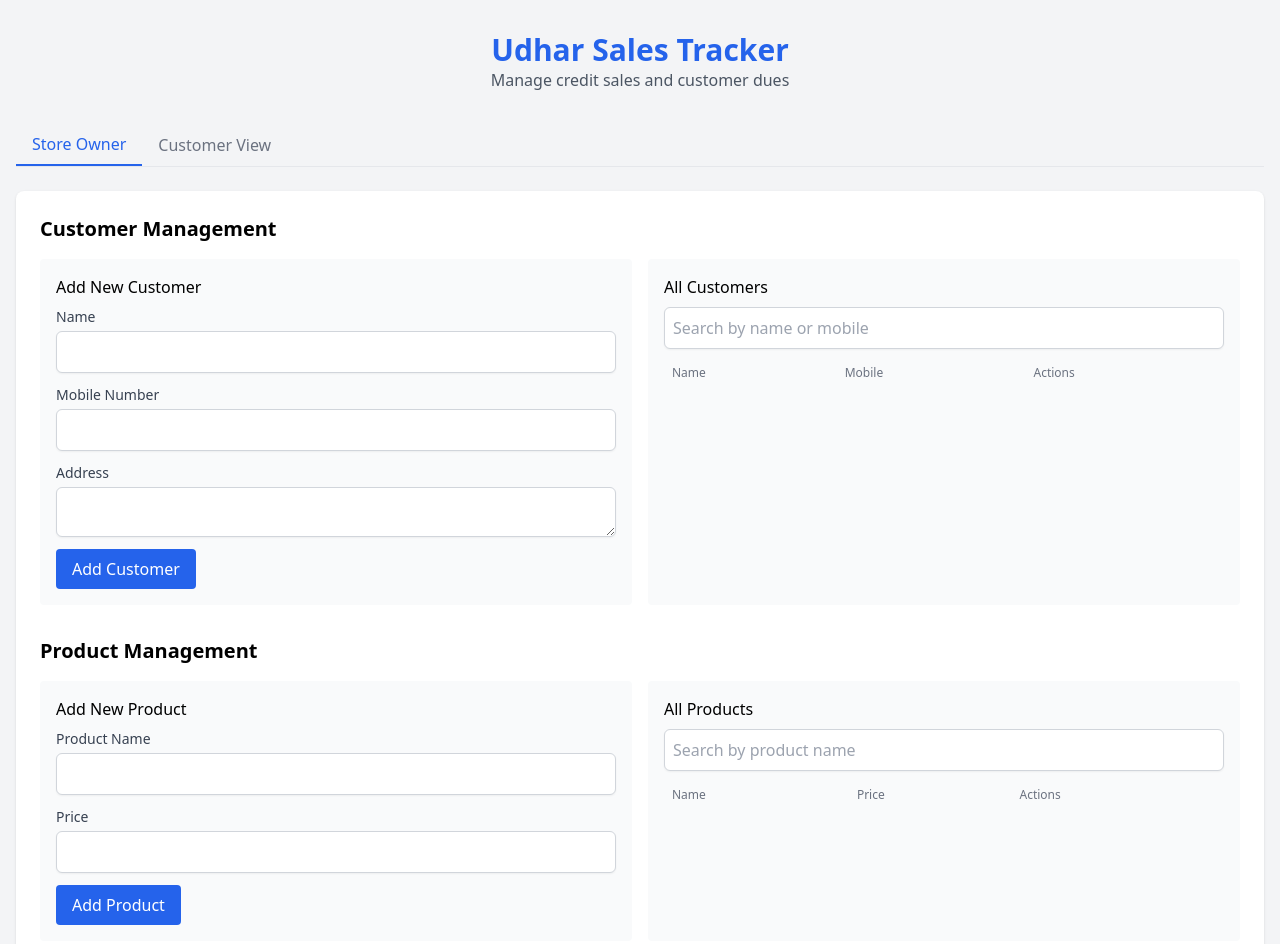
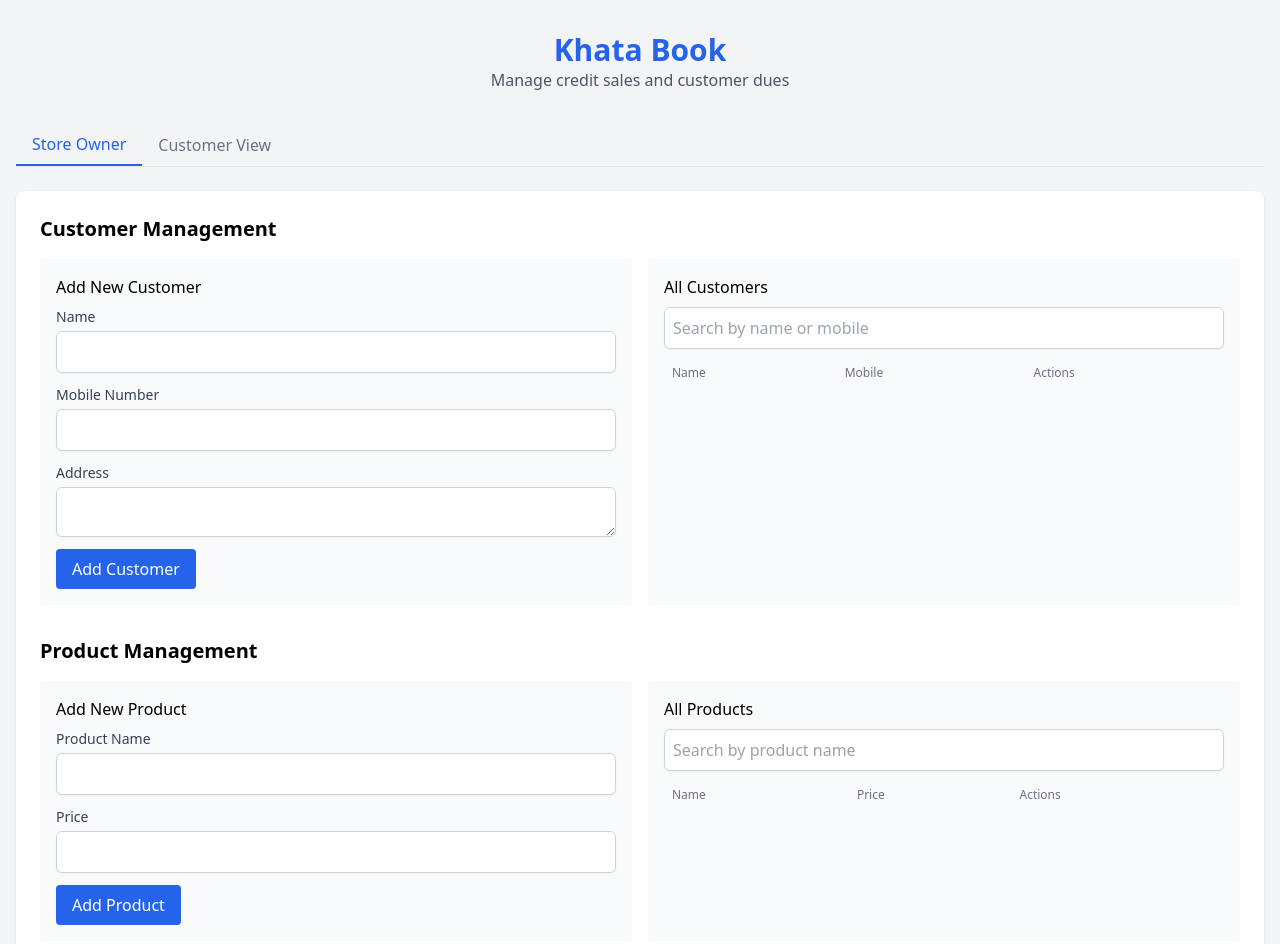
Before and after one commit to Kishor-Irnak/Retail-Store, a plain HTML site: page index.html in a window 1280 px wide. Shown: the top 944 px of the page. Drawn offline with nearby package versions, Linux system fonts and the light colour scheme; no server answers.

Commit message:
Update index.html

```diff
--- a/index.html
+++ b/index.html
@@ -3,7 +3,7 @@
   <head>
     <meta charset="UTF-8" />
     <meta name="viewport" content="width=device-width, initial-scale=1.0" />
-    <title>Udhar Sales Tracker</title>
+    <title>Khata Book</title>
     <script src="https://cdn.tailwindcss.com"></script>
     <link
       rel="stylesheet"
@@ -21,7 +21,7 @@
       <!-- Header -->
       <header class="mb-8">
         <h1 class="text-3xl font-bold text-center text-blue-600">
-          Udhar Sales Tracker
+          Khata Book
         </h1>
         <p class="text-center text-gray-600">
           Manage credit sales and customer dues
```
